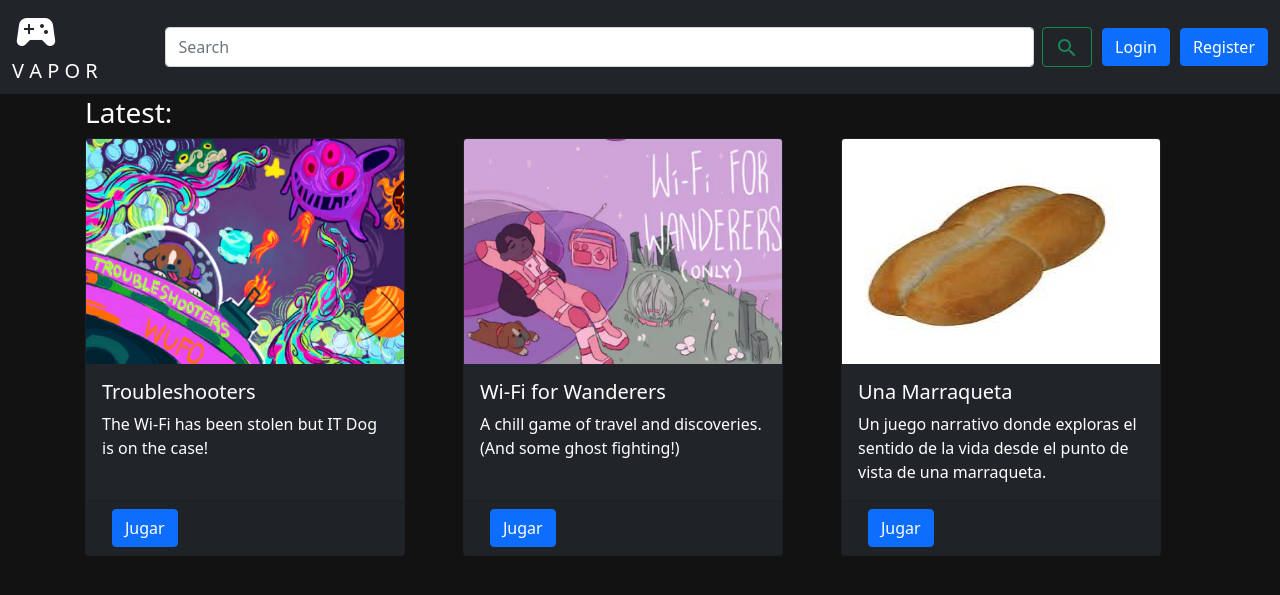
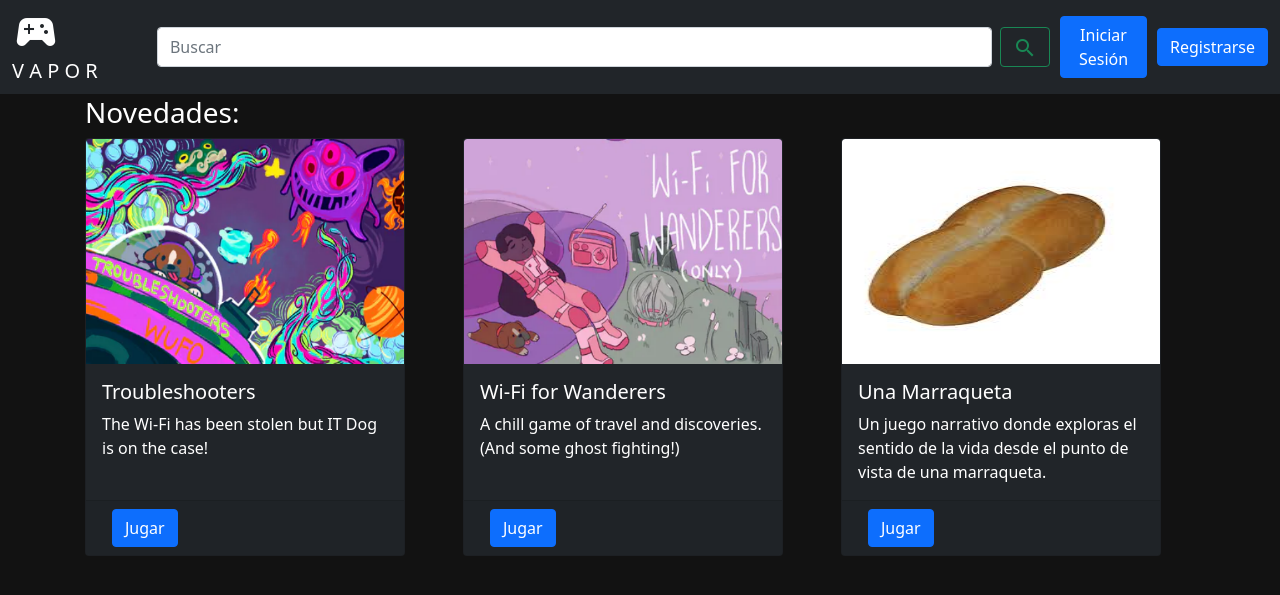
Before and after one commit to DCC-CC4401/2021-2-Grupo-1, a Django app: page / in a window 1280 px wide. Shown: the top 595 px of the page. Run offline with Django 3.2, Linux system fonts and the light colour scheme; data comes from the database, SQL or seed files in the repository; some libraries are stand-ins or nearby versions.

Commit message:
Traducción al español
muerte a estados unidos

```diff
--- a/juwuegowos/juwuegowosApp/templates/juwuegowosApp/catalogo.html
+++ b/juwuegowos/juwuegowosApp/templates/juwuegowosApp/catalogo.html
@@ -2,12 +2,12 @@
 {% load static %}
 
 {% block title %}
-Catalogo
+Catálogo
 {% endblock %}
 
 {% block content %}
     <div class="container">
-    <h3 class="text-white">Latest:</h3>
+    <h3 class="text-white">Novedades:</h3>
     <div class="row">
     {% for game in games %}
         <div class="col-md-4">
@@ -16,7 +16,7 @@ Catalogo
                 {% if game.nsfw %}
                     <div class="container-over">
                         <img class="card-img-top game-thumbnail nsfw" src={{ game.thumbnail }}>
-                        <div class="nsfw-text">Hover to see thumbnail</div>
+                        <div class="nsfw-text">Poner cursor encima para ver</div>
                     </div>
                 {% else %}
                     <div>
@@ -28,7 +28,7 @@ Catalogo
                     <h5 class="card-title">
                         {{ game.name }}
                         {% if game.nsfw %}
-                            <span class="badge bg-danger">NSFW</span>
+                            <span class="badge bg-danger">18+</span>
                         {% endif %}
                     </h5>
 
--- a/juwuegowos/static/style.css
+++ b/juwuegowos/static/style.css
@@ -46,6 +46,7 @@
 .game-card {
     width: 20rem;
     height: 100%;
+    overflow: hidden;
 }
 
 /* Centered text */
--- a/juwuegowos/templates/base.html
+++ b/juwuegowos/templates/base.html
@@ -31,7 +31,7 @@
 				<ul class="navbar-nav me-auto mb-2 mb-lg-0">
 					<li class="nav-item">
 						<form class="d-flex">
-      				<input class="form-control me-2" type="search" placeholder="Search" aria-label="Search" size="100%">
+      				<input class="form-control me-2" type="search" placeholder="Buscar" aria-label="Search" size="100%">
       				<button class="btn btn-outline-success" type="submit">
       					<span class="material-icons md-36">search</span>
       				</button>
@@ -66,19 +66,19 @@
 
                          <li class="nav-item">
                             <form method="get" action="/logout" style="padding:7px;">
-                                <button class="btn btn-primary" type="submit">Logout</button>
+                                <button class="btn btn-primary" type="submit">Salir</button>
                             </form>
                         </li>
 
                     {% else %}
                         <li class="nav-item">
                             <form method="get" action="/login">
-                                <button class="btn btn-primary" type="submit">Login</button>
+                                <button class="btn btn-primary" type="submit">Iniciar Sesión</button>
                             </form>
                         </li>
                         <li class="nav-item">
                             <form method="get" action="/register">
-                                <button class="btn btn-primary" type="submit">Register</button>
+                                <button class="btn btn-primary" type="submit">Registrarse</button>
                             </form>
                         </li>
                     {% endif %}
--- a/juwuegowos/templates/template_subirJuegos/subir_juegos.html
+++ b/juwuegowos/templates/template_subirJuegos/subir_juegos.html
@@ -36,7 +36,7 @@ Subir juegos
                 <img id="gimg-after-upload" width="200">
             </div>
             <div class="form-group">
-                <label for="nsfw" class="form-label">NSFW?</label>
+                <label for="nsfw" class="form-label">¿Para mayores de 18?</label>
                 <input type="checkbox" id="nsfw" name="nsfw">
             </div>
             <div class="form-group">
```
